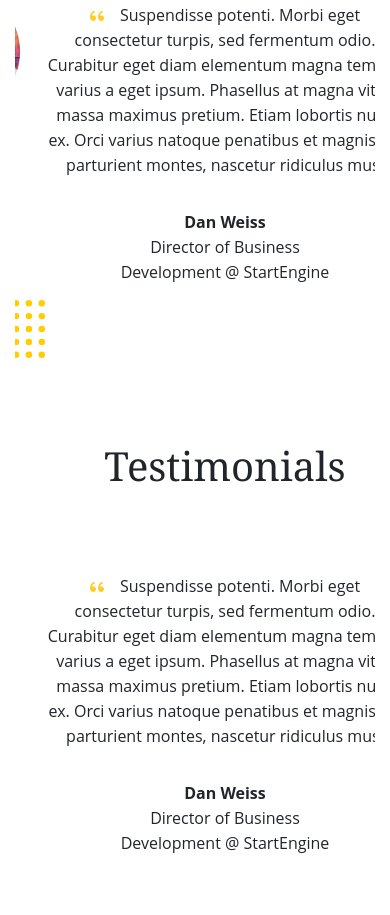
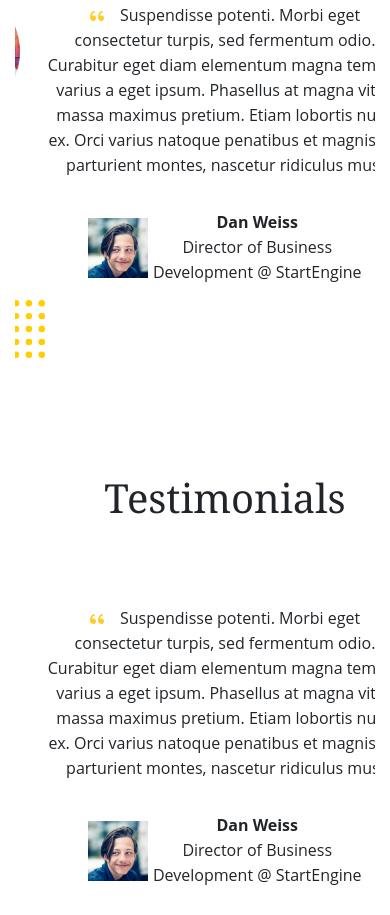
Before and after one commit to Denys-Tendiuk/artemis.github.io, a plain HTML site: page index.html in a window 390 px wide. Shown: the part 6069-6984 px from the top of the page. Drawn offline with nearby package versions, Linux system fonts and the light colour scheme; files whose address does not match are found by name.

Commit message:
Update style.css
добавил nefore boy

```diff
--- a/sass/style.css
+++ b/sass/style.css
@@ -957,6 +957,7 @@ footer {
   }
   .testimonials__text-slider p {
     text-align: center;
+    display: inline-block;
   }
   .testimonials__text-slider span {
     text-align: center;
@@ -989,6 +990,13 @@ footer {
   .episode__form__bg-form {
     border-radius: 20px 20px;
     width: 500px;
+  }
+
+  .testimonials__boy-block:before {
+    content: url(../img/testimonials/testi-boy.jpg);
+    border-radius: 100%;
+    display: inline-block;
+    left: 0;
   }
 
   .episode__block {
```
